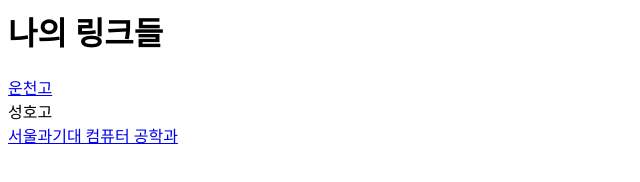
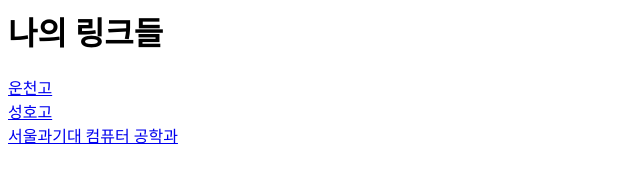
Before and after one commit to ko12qws/erb2024, a plain HTML site: page hi.html in a window 1280 px wide. Shown: the full height of the page, 0-640 px from the left. Drawn offline with Linux system fonts and the light colour scheme.

Commit message:
Update hi.html

```diff
--- a/hi.html
+++ b/hi.html
@@ -4,7 +4,7 @@
 <body>
 <h1>나의 링크들</h1>
 <a href="https://uncheon-h.goehs.kr/uncheon-h/main.do">운천고</a><br>
-<a href"https://sungho-h.goehs.kr/sungho-h/main.do">성호고</a><br>
+<a href="https://sungho-h.goehs.kr/sungho-h/main.do">성호고</a><br>
 <a href="https://www.seoultech.ac.kr/index.jsp">서울과기대 컴퓨터 공학과</a><br>
 
 <body
```
